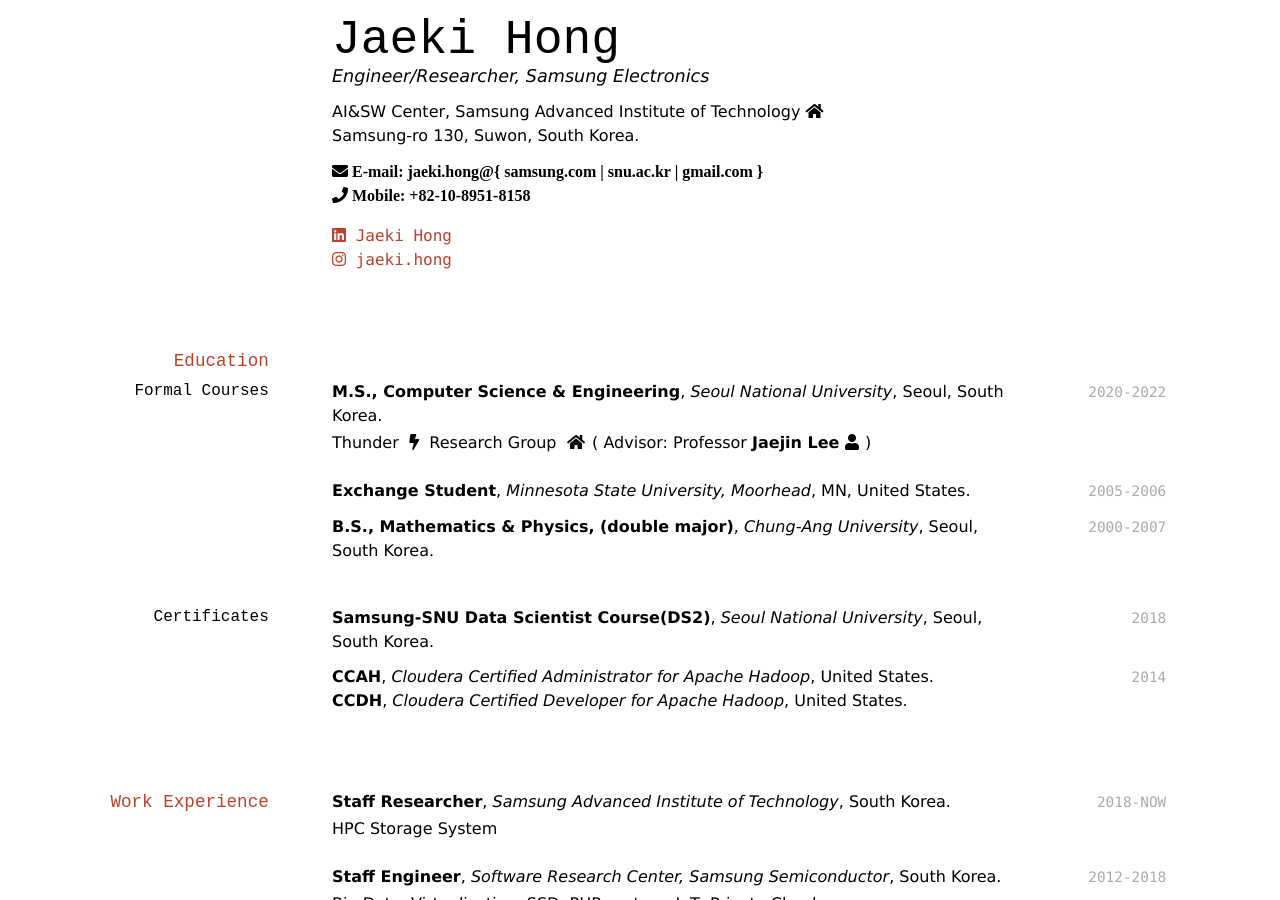
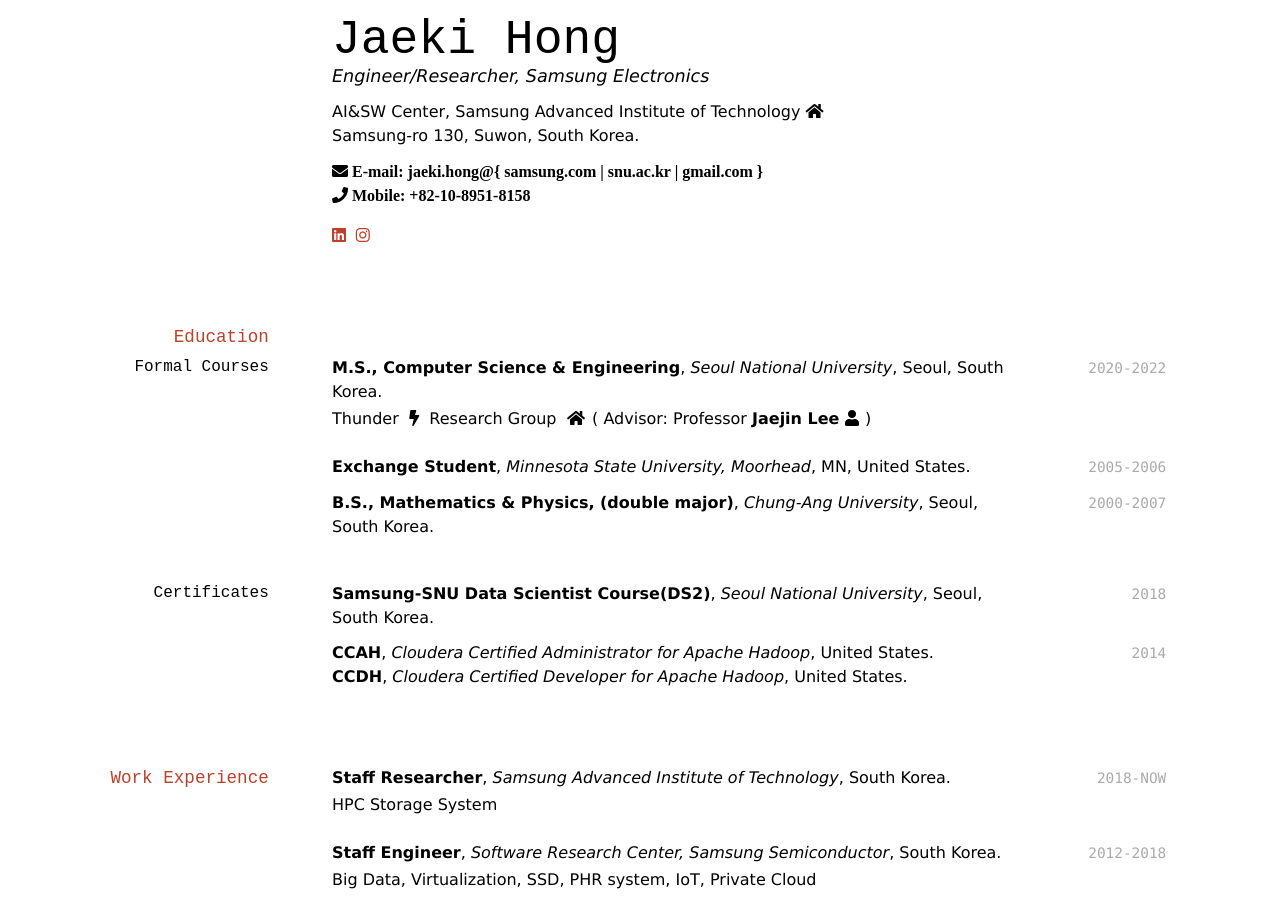
Before and after one commit to Jaeki/jaeki.github.io, a Jekyll site: the page built from index.md, in a window 1280 px wide and 900 px high. Built offline with Jekyll 4.4.1, drawn with Linux system fonts in a browser that asks for light colours; nearby versions of some CDN libraries; a style sheet for code colours, icons or effects is not loaded.

Commit message:
Update index.md

```diff
--- a/index.md
+++ b/index.md
@@ -11,8 +11,8 @@ Samsung-ro 130, Suwon, South Korea.<br/>
 <i class="fas fa-envelope"> E-mail: jaeki.hong@{ samsung.com | snu.ac.kr | gmail.com }</i> <br/>
 <i class="fas fa-phone"> Mobile: +82-10-8951-8158
 <div id="webaddress">
-  <a href="https://www.linkedin.com/in/jaeki-hong-39393165/"><i class="fab fa-linkedin"></i> Jaeki Hong</a> <br/>
-  <a href="https://www.instagram.com/jaeki.hong/"><i class="fab fa-instagram"></i> jaeki.hong</a>
+  <a href="https://www.linkedin.com/in/jaeki-hong-39393165/"><i class="fab fa-linkedin"></i></a>
+  <a href="https://www.instagram.com/jaeki.hong/"><i class="fab fa-instagram"></i></a>
 </div>
 
 ## Education
```
